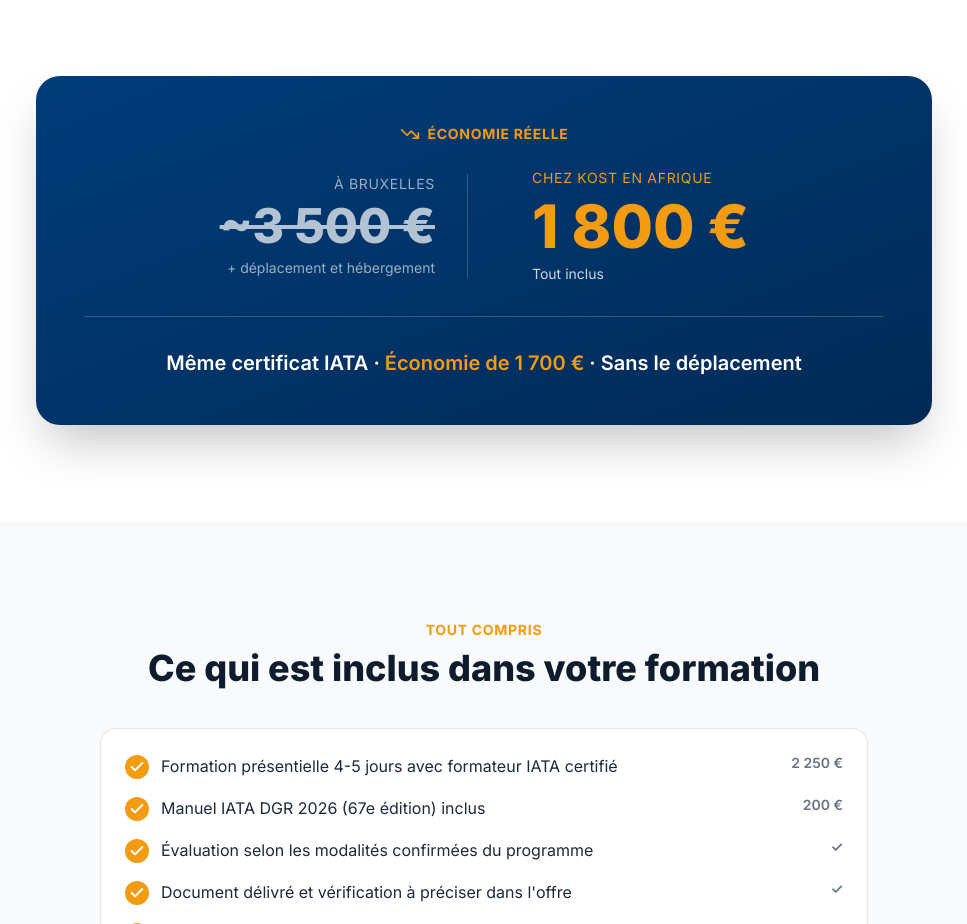
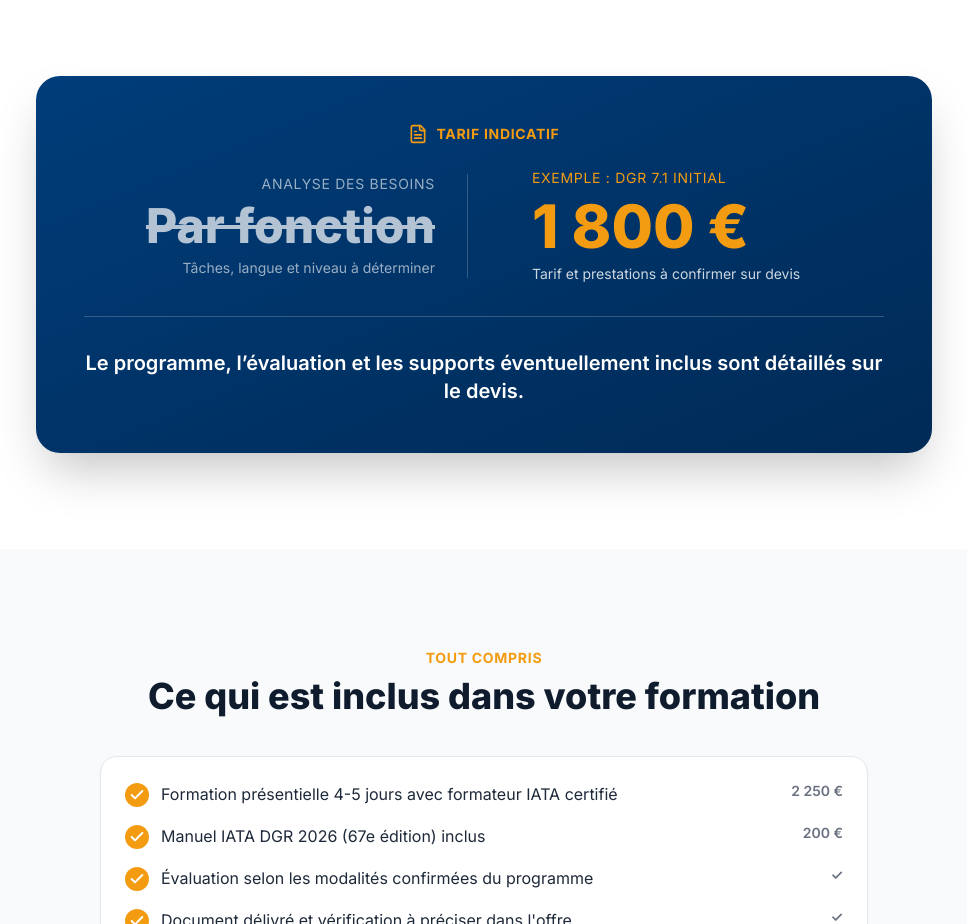
Before and after one commit to relaxsaadi/cbta, a Next.js app: page / in a window 1280 px wide. Shown: the part 3740-4664 px from the top of the page, without its empty margins (156-1123 px from the left). Built offline with nearby package versions, Linux system fonts and the light colour scheme; no server answers.

Commit message:
fix(public-dgr): fail closed on unsupported exam, recurrence and price claims

```diff
--- a/components/PriceAnchor.tsx
+++ b/components/PriceAnchor.tsx
@@ -1,4 +1,4 @@
-import { TrendingDown } from "lucide-react";
+import { FileText } from "lucide-react";
 
 export default function PriceAnchor() {
   return (
@@ -6,32 +6,32 @@ export default function PriceAnchor() {
       <div className="container-x">
         <div className="max-w-4xl mx-auto rounded-3xl bg-gradient-to-br from-[#003D7A] to-[#002A56] p-8 md:p-12 text-white shadow-2xl">
           <div className="flex items-center justify-center gap-2 text-[#F39C12] text-sm font-bold uppercase tracking-wider mb-6">
-            <TrendingDown className="h-5 w-5" aria-hidden />
-            Économie réelle
+            <FileText className="h-5 w-5" aria-hidden />
+            Tarif indicatif
           </div>
           <div className="grid md:grid-cols-2 gap-8 items-center">
             <div className="text-center md:text-right border-b md:border-b-0 md:border-r border-white/20 pb-6 md:pb-0 md:pr-8">
               <div className="text-sm uppercase tracking-wider text-white/60 mb-2">
-                À Bruxelles
+                Analyse des besoins
               </div>
               <div className="text-4xl md:text-5xl font-extrabold line-through opacity-70">
-                ~3 500 €
+                Par fonction
               </div>
-              <div className="text-sm text-white/60 mt-2">+ déplacement et hébergement</div>
+              <div className="text-sm text-white/60 mt-2">Tâches, langue et niveau à déterminer</div>
             </div>
             <div className="text-center md:text-left md:pl-8">
               <div className="text-sm uppercase tracking-wider text-[#F39C12] mb-2">
-                Chez KOST en Afrique
+                Exemple : DGR 7.1 initial
               </div>
               <div className="text-5xl md:text-6xl font-extrabold text-[#F39C12]">
                 1 800 €
               </div>
-              <div className="text-sm text-white/80 mt-2">Tout inclus</div>
+              <div className="text-sm text-white/80 mt-2">Tarif et prestations à confirmer sur devis</div>
             </div>
           </div>
           <div className="text-center mt-8 pt-8 border-t border-white/20">
             <p className="text-lg md:text-xl font-semibold">
-              Même certificat IATA · <span className="text-[#F39C12]">Économie de 1 700 €</span> · Sans le déplacement
+              Le programme, l’évaluation et les supports éventuellement inclus sont détaillés sur le devis.
             </p>
           </div>
         </div>
```
